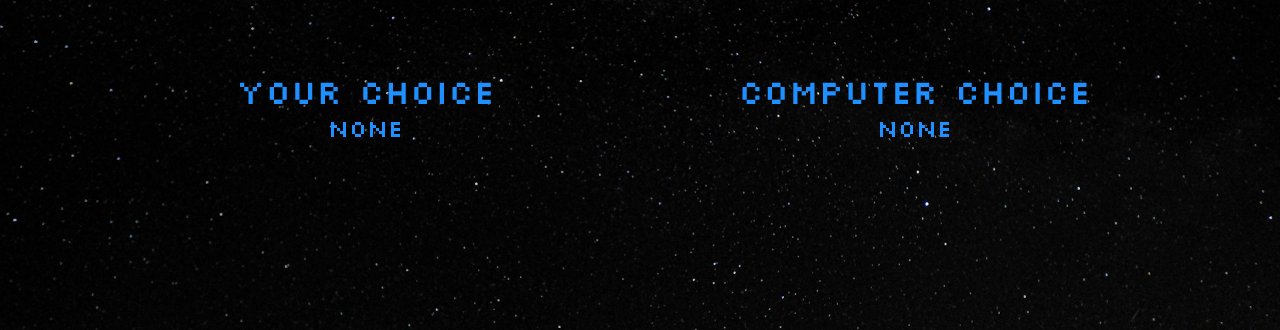
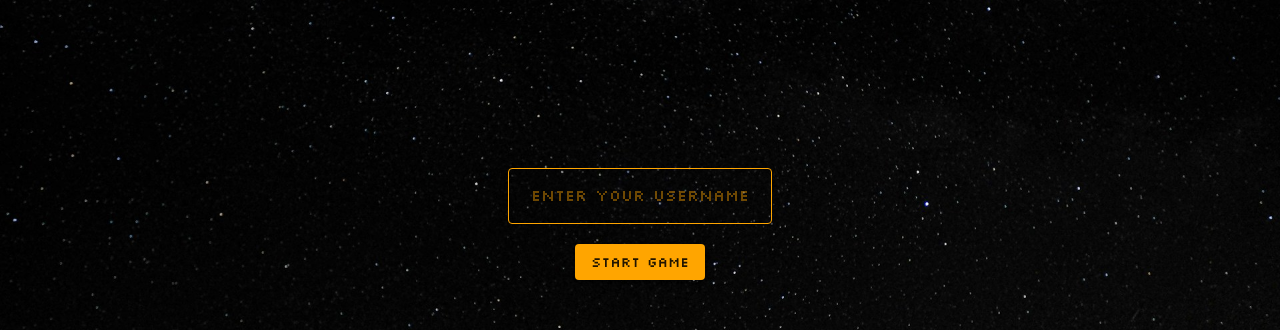
Before and after one commit to abeker/RPSSL, a React (Vite) app in the folder frontend/: page / in a window 1280 px wide. Shown: the part 208-538 px from the top of the page. Built offline with nearby package versions, Linux system fonts and the light colour scheme; no server answers.

Commit message:
add login

```diff
--- a/frontend/src/App.tsx
+++ b/frontend/src/App.tsx
@@ -1,10 +1,10 @@
 import { useEffect, useState } from "react";
-import { Box, Container } from "@mui/material";
+import { Box, Container, TextField, Button, ThemeProvider } from "@mui/material";
 import {
   fetchChoices,
-  fetchComputerChoice,
   playGame,
 } from "./services/game-service";
+import { createPlayer } from "./services/player-service";
 import { Choice } from "./models/choice";
 import { Result } from "./models/result";
 import ChoiceSelector from "./ui-elements/choice-selector";
@@ -12,7 +12,10 @@ import Header from "./ui-elements/header";
 import UserChoice from "./ui-elements/user-choice";
 import ComputerChoice from "./ui-elements/computer-choice";
 import GameResult from "./ui-elements/game-result";
+import theme from "./theme";
 import "./App.css";
+import { getStoredUser, setUser, clearUser } from "./context/userContext";
+import { AxiosError } from "axios";
 
 function App() {
   const [choices, setChoices] = useState<Choice[] | null>(null);
@@ -20,6 +23,9 @@ function App() {
   const [computerChoice, setComputerChoice] = useState<Choice | null>(null);
   const [gameResult, setGameResult] = useState<Result | null>(null);
   const [loading, setLoading] = useState(false);
+  const [username, setUsername] = useState<string>("");
+  const [isUserLoggedIn, setIsUserLoggedIn] = useState<boolean>(false);
+  const [errorMessage, setErrorMessage] = useState<string>("");
 
   useEffect(() => {
     const getChoices = async () => {
@@ -30,13 +36,16 @@ function App() {
     getChoices();
   }, []);
 
+  useEffect(() => {
+    const { username, isUserLoggedIn } = getStoredUser();
+    setUsername(username);
+    setIsUserLoggedIn(isUserLoggedIn);
+  }, []);
+
   const handleUserChoice = async (choice: Choice) => {
     setUserChoice(choice);
     setLoading(true);
     setGameResult(null);
-
-    const fetchedComputerChoice = await fetchComputerChoice();
-    setComputerChoice(fetchedComputerChoice);
 
     const fetchedGameResult = await playGame(choice.id);
     setGameResult(fetchedGameResult);
@@ -47,7 +56,42 @@ function App() {
     setLoading(false);
   };
 
+  const handleLogin = async () => {
+    if (username.trim()) {
+      try {
+        await createPlayer(username);
+        setIsUserLoggedIn(true);
+        setUser(username);
+        resetGameState();
+      } catch (error) {
+        const axiosError = error as AxiosError;
+        if (axiosError.response && axiosError.response.status === 400) {
+            setErrorMessage("Player already exists, try with a new name.");
+        } else {
+            setErrorMessage("An error occurred. Please try again.");
+        }
+      }
+    }
+  };
+
+  const handleLogout = () => {
+    setUsername('');
+    setIsUserLoggedIn(false);
+    resetGameState();
+    clearUser();
+  };
+
+  const resetGameState = () => {
+    setUserChoice(null);
+    setComputerChoice(null);
+    setGameResult(null);
+    setLoading(false);
+    setErrorMessage("");
+};
+
+
   return (
+    <ThemeProvider theme={theme}>
       <Container
         style={{
           height: "100vh",
@@ -59,14 +103,41 @@ function App() {
           padding: "20px",
         }}
       >
-      <Header />
+        <Header onLogout={handleLogout} isUserLoggedIn={isUserLoggedIn} />
+        {!isUserLoggedIn ? (
+          <Box
+            style={{
+              display: "flex",
+              flexDirection: "column",
+              alignItems: "center",
+              justifyContent: "center",
+              height: "100%",
+            }}
+          >
+            <TextField
+              placeholder="Enter your username"
+              variant="outlined"
+              value={username}
+              onChange={(e) => setUsername(e.target.value)}
+              error={!!errorMessage}
+              helperText={errorMessage}
+            />
+            <Button variant="contained" color="primary" onClick={handleLogin}>
+              Start game
+            </Button>
+          </Box>
+        ) : (
+          <>
             <Box style={{ display: "flex", justifyContent: "center", width: "100%" }}>
-        <UserChoice userChoice={userChoice} />
+              <UserChoice userChoice={userChoice} username={username} />
               <ComputerChoice computerChoice={computerChoice} loading={loading} />
             </Box>
             <GameResult result={gameResult?.results || null} />
             <ChoiceSelector choices={choices} onChoiceSelect={handleUserChoice} />
+          </>
+        )}
       </Container>
+    </ThemeProvider>
   );
 }
 
--- a/frontend/src/axios/api-config.ts
+++ b/frontend/src/axios/api-config.ts
@@ -9,6 +9,9 @@ export const createAxiosInstance = (baseURL: string) => {
     });
 };
 
-const API_BASE_URL = import.meta.env.VITE_RPSSL_API_BASE_URL;
+const API_BASE_URL = import.meta.env.VITE_RPSSL_API_BASE_URL + '/api/v1.0';
+const TEST_BASE_URL = import.meta.env.VITE_RPSSL_API_BASE_URL;
+
 
 export const baseAxios = createAxiosInstance(API_BASE_URL);
+export const testAxios = createAxiosInstance(TEST_BASE_URL);
--- /dev/null
+++ b/frontend/src/context/userContext.ts
@@ -0,0 +1,22 @@
+const USERNAME_KEY = "username";
+const LOGIN_STATE_KEY = "isUserLoggedIn";
+
+export const getStoredUser = () => {
+  const storedUsername = localStorage.getItem(USERNAME_KEY);
+  const storedLoginState = localStorage.getItem(LOGIN_STATE_KEY);
+
+  return {
+    username: storedUsername || "",
+    isUserLoggedIn: storedLoginState === "true",
+  };
+};
+
+export const setUser = (username: string) => {
+  localStorage.setItem(USERNAME_KEY, username);
+  localStorage.setItem(LOGIN_STATE_KEY, "true");
+};
+
+export const clearUser = () => {
+  localStorage.removeItem(USERNAME_KEY);
+  localStorage.removeItem(LOGIN_STATE_KEY);
+};
--- a/frontend/src/services/game-service.ts
+++ b/frontend/src/services/game-service.ts
@@ -1,4 +1,4 @@
-import {baseAxios} from '../axios/api-config';
+import {baseAxios, testAxios} from '../axios/api-config';
 import { Choice } from '../models/choice';
 import { Result } from '../models/result';
 
@@ -13,6 +13,6 @@ export async function fetchComputerChoice(): Promise<Choice> {
 }
 
 export async function playGame(choiceId: number): Promise<Result> {
-    const response = await baseAxios.post('/play', { player: choiceId });
+    const response = await testAxios.post('/play', { player: choiceId });
     return response.data;
 }
--- /dev/null
+++ b/frontend/src/services/player-service.ts
@@ -0,0 +1,6 @@
+import {baseAxios} from '../axios/api-config';
+
+export async function createPlayer(playerName: string): Promise<void> {
+    const response = await baseAxios.post('/players', { name: playerName });
+    return response.data;
+}
--- a/frontend/src/theme.ts
+++ b/frontend/src/theme.ts
@@ -1,28 +1,52 @@
 import { createTheme } from '@mui/material/styles';
+
+const primary = '#FFA500';
+const primaryDark = '#CC8400';
+const secondary= '#FF8C00';
+const white = '#FFFFFF';
 
 const theme = createTheme({
   palette: {
     primary: {
-            main: '#FFA500',
-            dark: '#CC8400'
+      main: primary,
+      dark: primaryDark
     },
     secondary: {
-            main: '#FF8C00',
+      main: secondary,
     },
-        common: {
-            white: '#FFFFFF'
+    text: {
+      primary: white
     },
   },
   typography: {
-        fontFamily: "Silkscreen, sans-serif",
-        h3: {
-            fontFamily: "Silkscreen, sans-serif",
+    fontFamily: 'Silkscreen, sans-serif',
   },
-        h4: {
-            fontFamily: "Silkscreen, sans-serif",
+  components: {
+    MuiTextField: {
+      styleOverrides: {
+        root: {
+          marginBottom: '20px',
+          '& .MuiOutlinedInput-root': {
+            '& fieldset': {
+              borderColor: primary,
             },
-        h5: {
-            fontFamily: "Silkscreen, sans-serif",
+            '&:hover fieldset': {
+              borderColor: primaryDark,
+            },
+            '&.Mui-focused fieldset': {
+              borderColor: primary,
+            },
+          },
+          '& .MuiInputBase-input': {
+            textAlign: 'center',
+            color: primary,
+          },
+          '& .MuiInputBase-input::placeholder': {
+            textAlign: 'center',
+            color: primary,
+          },
+        },
+      },
     },
   },
 });
--- a/frontend/src/ui-elements/computer-choice.tsx
+++ b/frontend/src/ui-elements/computer-choice.tsx
@@ -10,7 +10,7 @@ const ComputerChoice = ({ computerChoice, loading }: ComputerChoiceProps) => (
     <Box style={{ flex: 1, textAlign: 'center', color: 'dodgerBlue' }}>
         <Typography variant="h4">Computer choice</Typography>
         {loading ? (
-            <CircularProgress />
+            <CircularProgress sx={{ color: 'dodgerblue' }}/>
         ) : (
             <Typography variant="h5" >{computerChoice ? computerChoice.name : 'None'}</Typography>
         )}
--- a/frontend/src/ui-elements/header.tsx
+++ b/frontend/src/ui-elements/header.tsx
@@ -1,14 +1,35 @@
-import { Toolbar, Typography } from "@mui/material";
+import { Toolbar, Typography, Button } from "@mui/material";
 import { useTheme } from '@mui/material/styles';
 
-const Header = () => {
+interface HeaderProps {
+    onLogout: () => void;
+    isUserLoggedIn: boolean;
+}
+
+const Header = ({ onLogout, isUserLoggedIn }: HeaderProps) => {
     const theme = useTheme();
 
     return (
-        <Toolbar>
-            <Typography variant="h3" style={{ flexGrow: 1, color: theme.palette.primary.main }}>
+        <Toolbar sx={{ display: 'flex', alignItems: 'center', width: '100%', gap: '16px' }}>
+            <Typography
+                variant="h3"
+                style={{ color: theme.palette.primary.main, flexGrow: 1 }}
+            >
                 Rock Paper Scissors Lizard Spock
             </Typography>
+            {isUserLoggedIn && (
+                <Button
+                    color="primary"
+                    onClick={onLogout}
+                    variant="outlined"
+                    sx={{
+                        border: `2px solid ${theme.palette.primary.main}`,
+                        mt: '8px',
+                    }}
+                >
+                    Logout
+                </Button>
+            )}
         </Toolbar>
     );
 };
--- a/frontend/src/ui-elements/user-choice.tsx
+++ b/frontend/src/ui-elements/user-choice.tsx
@@ -3,11 +3,12 @@ import { Choice } from '../models/choice';
 
 interface UserChoiceProps {
     userChoice: Choice | null;
+    username: string;
 }
 
-const UserChoice = ({ userChoice }: UserChoiceProps) => (
+const UserChoice = ({ userChoice, username }: UserChoiceProps) => (
     <Box style={{ flex: 1, textAlign: 'center', color: 'dodgerBlue'}}>
-        <Typography variant="h4">Your choice</Typography>
+        <Typography variant="h4">{username}'s choice</Typography>
         <Typography variant="h5">{userChoice ? userChoice.name : 'None'}</Typography>
     </Box>
 );
```
Lines whose indentation alone changed are shown as unchanged.
